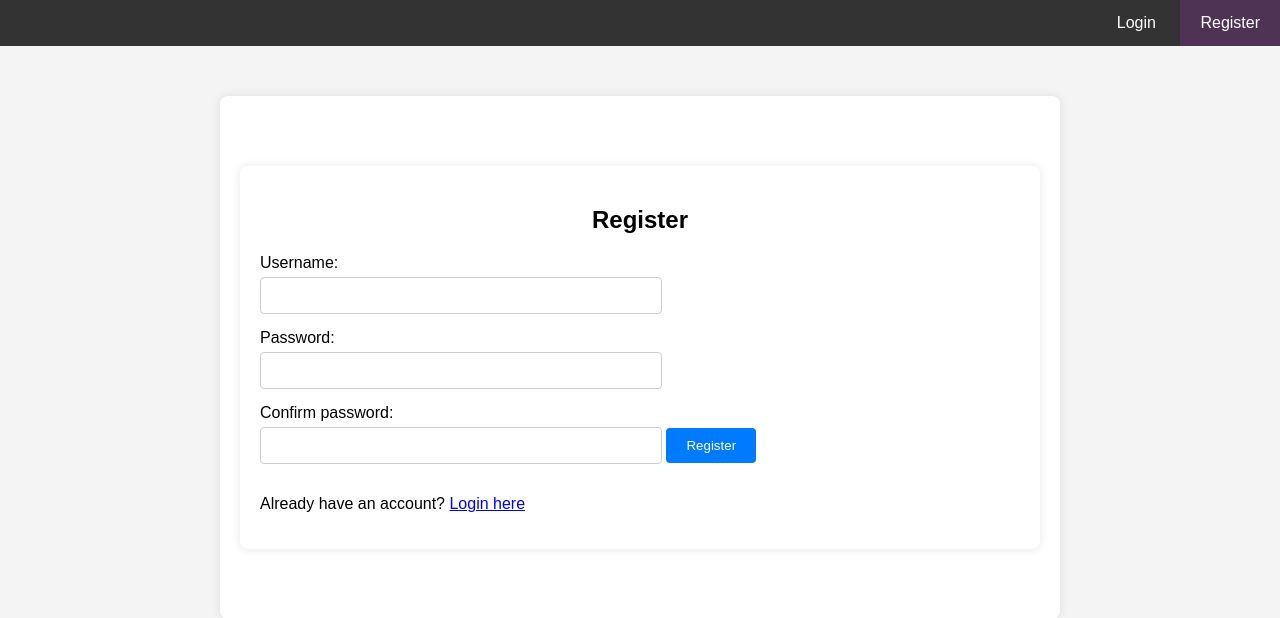
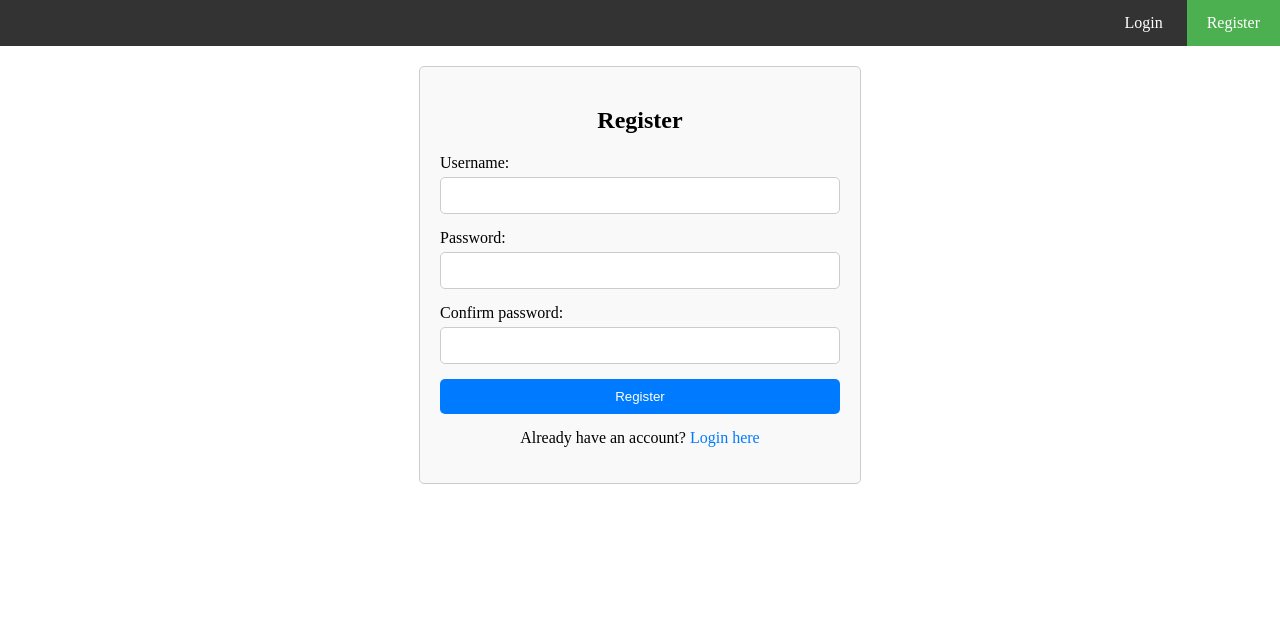
Before and after one commit to mihaiFilipoiu/cs50x-final-project, a Flask app: page /register in a window 1280 px wide. Shown: the top 618 px of the page. Run offline with Flask 3, Linux system fonts and the light colour scheme; some libraries are stand-ins or nearby versions.

Commit message:
css for layout + login + register

```diff
--- a/static/styles.css
+++ b/static/styles.css
@@ -1,101 +1,30 @@
 body {
-    font-family: Arial, sans-serif;
   margin: 0;
-    padding: 0;
-    background-color: #f4f4f4;
 }
-
-.container {
-    max-width: 800px;
-    margin: 50px auto;
-    padding: 20px;
-    background-color: #fff;
-    border-radius: 8px;
-    box-shadow: 0 0 10px rgba(0, 0, 0, 0.1);
-    display:block;
-    justify-content: center;
-    align-items: center;
-    /*
-    */
-}
-
-h2 {
-    text-align: center;
-}
-
-form {
-    margin-top: 20px;
-}
-
-label {
-    display: block;
-    margin-bottom: 5px;
-}
-
-input[type="text"],
-input[type="password"] {
-    width: 50%;
-    padding: 10px;
-    margin-bottom: 15px;
-    border: 1px solid #ccc;
-    border-radius: 4px;
-}
-
-button {
-    background-color: #007bff;
-    color: #fff;
-    padding: 10px 20px;
-    border: none;
-    border-radius: 4px;
-    cursor: pointer;
-}
-
-button:hover {
-    background-color: #0056b3;
-}
-
-.logs {
-    margin-top: 20px;
-}
-
-.log {
-    border: 1px solid #ccc;
-    border-radius: 4px;
-    padding: 10px;
-    margin-bottom: 10px;
-}
-
-.add-log {
-    display: block;
-    text-align: center;
-    font-size: 24px;
-    margin-top: 20px;
-    color: #007bff;
-    text-decoration: none;
-}
-
-/* CSS for navigation bar */
-
-/* Style the navbar container */
+/* CSS for navbar */
 .navbar {
   background-color: #333; /* Background color */
   overflow: hidden; /* Ensure content doesn't overflow */
 }
 
-  /* Style the unordered lists inside the navbar */
 .navbar ul {
   list-style-type: none; /* Remove bullet points */
   margin: 0;
   padding: 0;
-    float: left; /* Float the lists to the left */
 }
 
-  /* Style the list items (links) inside the navbar */
+.navbar ul.left {
+  float: left; /* Float the list to the left */
+}
+
+.navbar ul.right {
+  float: right; /* Float the list to the right */
+}
+
 .navbar li {
   display: inline-block; /* Display list items inline */
 }
 
-  /* Style the links inside the navbar */
 .navbar a {
   display: block; /* Display links as block elements */
   color: white; /* Text color */
@@ -104,23 +33,85 @@ button:hover {
   text-decoration: none; /* Remove underline from links */
 }
 
-  /* Change the color of the links when hovered over */
 .navbar a:hover {
-    background-color: #ddd; /* Change background color */
+  background-color: #ddd; /* Change background color on hover */
   color: black; /* Change text color */
 }
 
-  /* Active/current link */
 .navbar .active {
-    background-color: #4e3355; /* Active link background color */
+  background-color: #4CAF50; /* Active link background color */
 }
 
-  /* Move the "Home" and "Add Workout" links to the far left */
-  .navbar .left {
-    float: left; /* Float left */
+
+/* CSS for main container */
+.container1 {
+  max-width: 960px; /* Set max width for the container */
+  margin: 20px auto; /* Center the container horizontally */
+  padding: 0 20px; /* Add padding */
+  box-sizing: border-box; /* Include padding in the width */
 }
 
-  /* Move the "Login", "Register", and "Logout" links to the far right */
-  .navbar .right {
-    float: right; /* Float right */
+
+
+
+
+/* CSS for register & login page */
+.container2 {
+  max-width: 400px; /* Set max width for the container */
+  margin: 0 auto; /* Center the container horizontally */
+  padding: 20px; /* Add padding */
+  border: 1px solid #ccc; /* Add border */
+  border-radius: 5px; /* Add border radius */
+  background-color: #f9f9f9; /* Background color */
 }
+
+h2 {
+  text-align: center; /* Center-align the heading */
+}
+
+form {
+  margin-top: 20px; /* Add margin at the top */
+}
+
+label {
+  display: block; /* Display labels as block elements */
+  margin-bottom: 5px; /* Add margin at the bottom */
+}
+
+input[type="text"],
+input[type="password"] {
+  width: 100%; /* Set input width to 100% */
+  padding: 10px; /* Add padding */
+  margin-bottom: 15px; /* Add margin at the bottom */
+  border: 1px solid #ccc; /* Add border */
+  border-radius: 5px; /* Add border radius */
+  box-sizing: border-box; /* Include padding and border in the width */
+}
+
+button[type="submit"] {
+  width: 100%; /* Set button width to 100% */
+  padding: 10px; /* Add padding */
+  background-color: #007bff; /* Background color */
+  color: #fff; /* Text color */
+  border: none; /* Remove border */
+  border-radius: 5px; /* Add border radius */
+  cursor: pointer; /* Add cursor pointer */
+}
+
+button[type="submit"]:hover {
+  background-color: #0056b3; /* Change background color on hover */
+}
+
+p {
+  margin-top: 15px; /* Add margin at the top */
+  text-align: center; /* Center-align the paragraph */
+}
+
+a {
+  color: #007bff; /* Link color */
+  text-decoration: none; /* Remove underline from links */
+}
+
+a:hover {
+  text-decoration: underline; /* Underline links on hover */
+}
--- a/templates/index.html
+++ b/templates/index.html
@@ -5,7 +5,7 @@
 {% endblock %}
 
 {% block main %}
-    <div class="container">
+    <div class="container3">
         <h2>Workout Logs</h2>
         <a href="/add_log" class="add_log_sign">+</a>
         <div class="logs">
--- a/templates/layout.html
+++ b/templates/layout.html
@@ -4,6 +4,7 @@
     <meta charset="utf-8">
     <meta name="viewport" content="width=device-width, initial-scale=1.0">
     <link rel="stylesheet" href="{{ url_for('static', filename='styles.css') }}">
+    {% block head %}{% endblock %}
     <title>{% block title %}{% endblock %}</title>
 </head>
 <body>
@@ -24,6 +25,7 @@
         {% endif %}
       </div>
 
-    <main class="container py-5 text-center">
+    <main class="container1">
         {% block main %}{% endblock %}
     </main>
+</body>
--- a/templates/login.html
+++ b/templates/login.html
@@ -5,7 +5,7 @@
 {% endblock %}
 
 {% block main %}
-    <div class="container">
+    <div class="container2">
         <h2>Login</h2>
         <form action="/login" method="post">
             <label for="username">Username:</label>
--- a/templates/register.html
+++ b/templates/register.html
@@ -5,7 +5,7 @@
 {% endblock %}
 
 {% block main %}
-    <div class="container">
+    <div class="container2">
         <h2>Register</h2>
         <form action="/register" method="post">
             <label for="username">Username:</label>
```
Also changed, not shown: 2 other files. Lines whose indentation alone changed are shown as unchanged.
